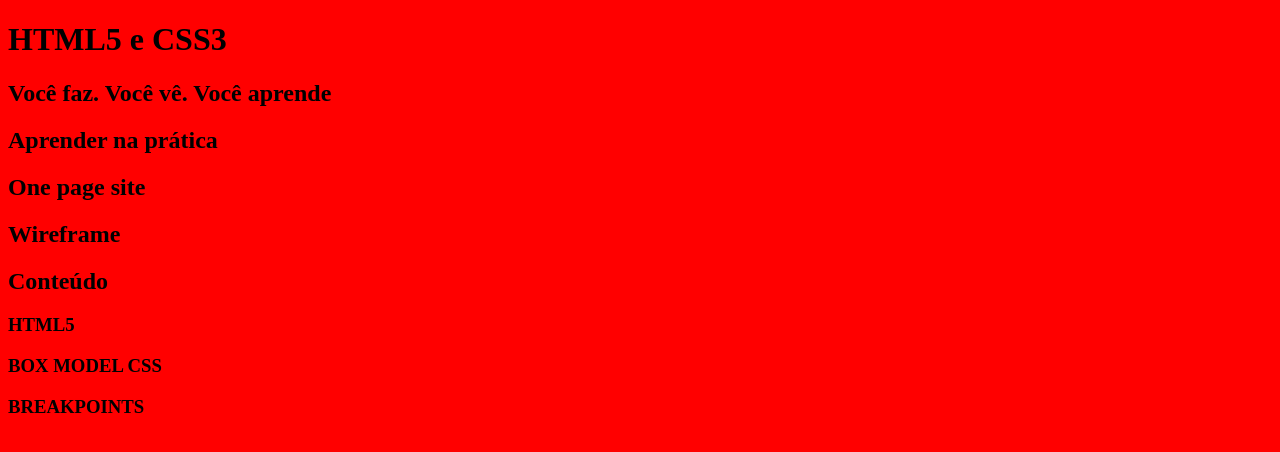
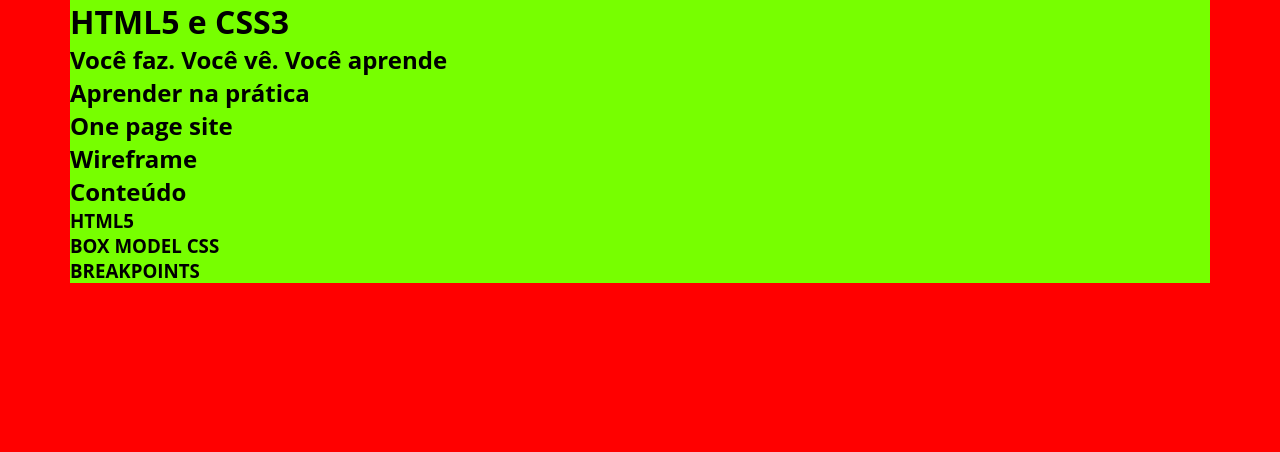
Before and after one commit to danielsbsb/html5css3, a plain HTML site: page index.html in a window 1280 px wide. Drawn offline with Linux system fonts and the light colour scheme.

Commit message:
Modificações no Layout

```diff
--- a/index.html
+++ b/index.html
@@ -14,31 +14,46 @@
 <header>
 
 </header>
+
 <!-- DESTAQUE -->
 <main>
+    <div class="Container">
         <h1>HTML5 e CSS3</h1>
         <h2>Você faz. Você vê. Você aprende</h2>
+    </div>
 </main>
 <!-- Sobre -->
 <section>
+    <div class="Container">
         <h2>Aprender na prática</h2>
+    </div>
 </section>
     <!-- One page -->
     <section>
+        <div class="Container">
             <h2>One page site</h2>
+        </div>
         </section>
     <!-- Wireframe -->
     <section>
+        <div class="Container">
             <h2>Wireframe</h2>
+        </div>
     </section>
     <!-- Conteúdo -->
     <section>
+        <div class="Container">
             <h2>Conteúdo</h2>
             <h3>HTML5</h3>
             <h3>BOX MODEL CSS</h3>
             <h3>BREAKPOINTS</h3>
+        </div>
+
     <!-- Rodapé -->
     <footer>
+        <div class="Container">
+
+        </div>
     </footer>
 </section>
 </body>
--- a/style.css
+++ b/style.css
@@ -1,6 +1,25 @@
 /*
 Folha de estilo site One page HTML5 e CSS3
 */
+/*CSS Reset*/
+*{
+    margin: 0;
+    border:0;
+    padding:0;
+}
+/*Importação Google Fonts*/
+@import url('https://fonts.googleapis.com/css2?family=Open+Sans:wght@400;700&display=swap');
+
+body{
+    font-family: 'Open Sans', sans-serif;
+    font-size: 1em;
+}
+/*Layout*/
+.Container{
+    margin:0 auto;
+    background-color: #7f0;
+}
+
 /*Smartphone modo portrait>>>>>>>>>>>>>>>>>>>>>>>>>>>>>>>>>*/
 
 /*Smartphone Landscape>>>>>>>>>>>>>>>>>>>>>>>>>>>>>>>>>>>>>*/
@@ -8,11 +27,19 @@ Folha de estilo site One page HTML5 e CSS3
     body{
         background-color: #0ff;
     }
+    /*Layout*/
+    .Container{
+        max-width: 540px;
+    }
 }
 /*Tablet portrait>>>>>>>>>>>>>>>>>>>>>>>>>>>>>>>>>>>>>>>>>>*/
 @media (min-width: 768px){
     body{
         background-color:#ff0
+    }
+     /*Layout*/
+     .Container{
+        max-width: 720px;
     }
 }
 /*Tablet landscape>>>>>>>>>>>>>>>>>>>>>>>>>>>>>>>>>>>>>>>>>*/
@@ -20,10 +47,18 @@ Folha de estilo site One page HTML5 e CSS3
     body{
         background-color:#ff6600
     }
+     /*Layout*/
+     .Container{
+        max-width: 960px;
+    }
 }
 /*PC>>>>>>>>>>>>>>>>>>>>>>>>>>>>>>>>>>>>>>>>>>>>>>>>>>>>>>>*/
 @media (min-width: 1200px){
     body{
         background-color:#ff0000
     }
+     /*Layout*/
+     .Container{
+        max-width: 1140px;
+    }
 }
```
Lines whose indentation alone changed are shown as unchanged.
